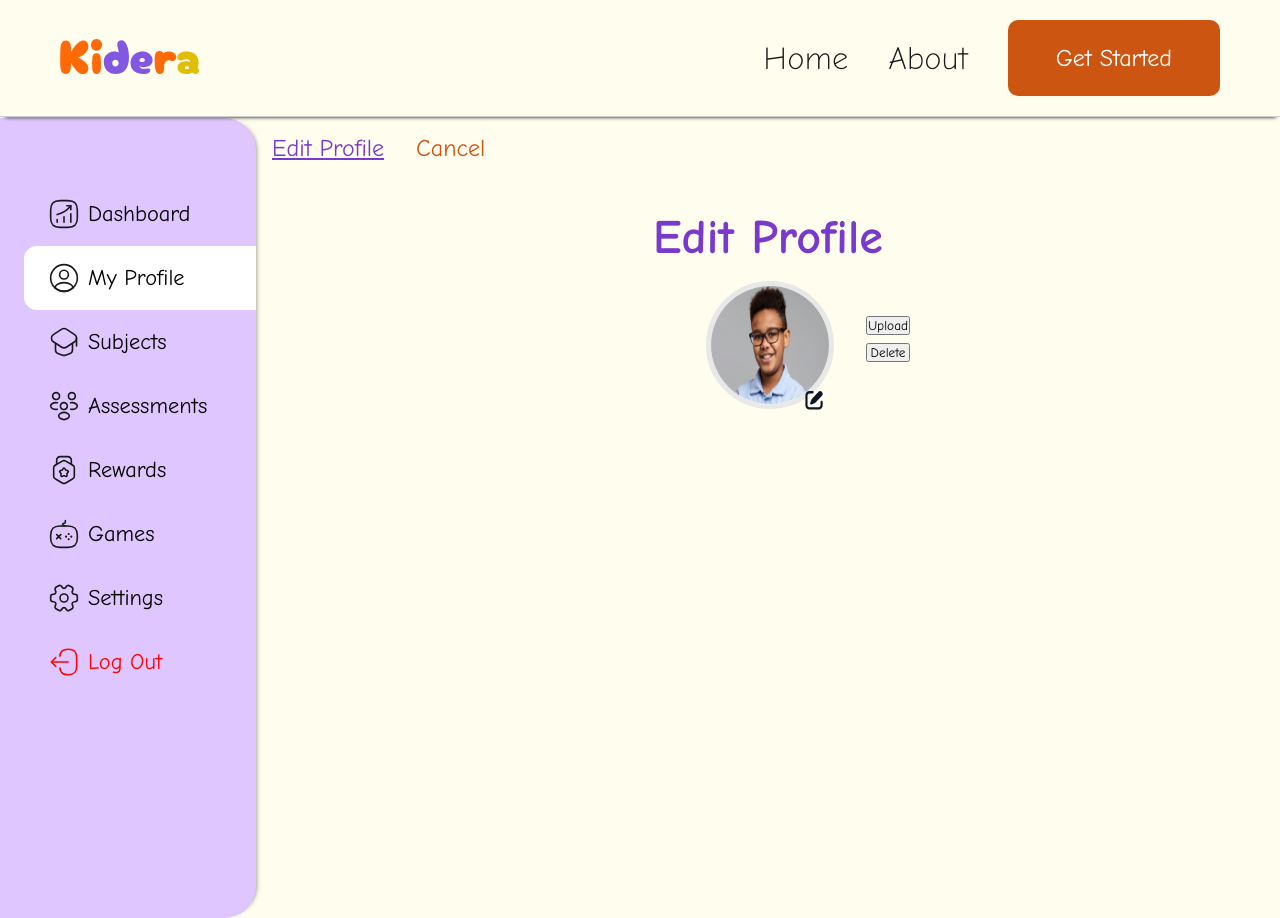
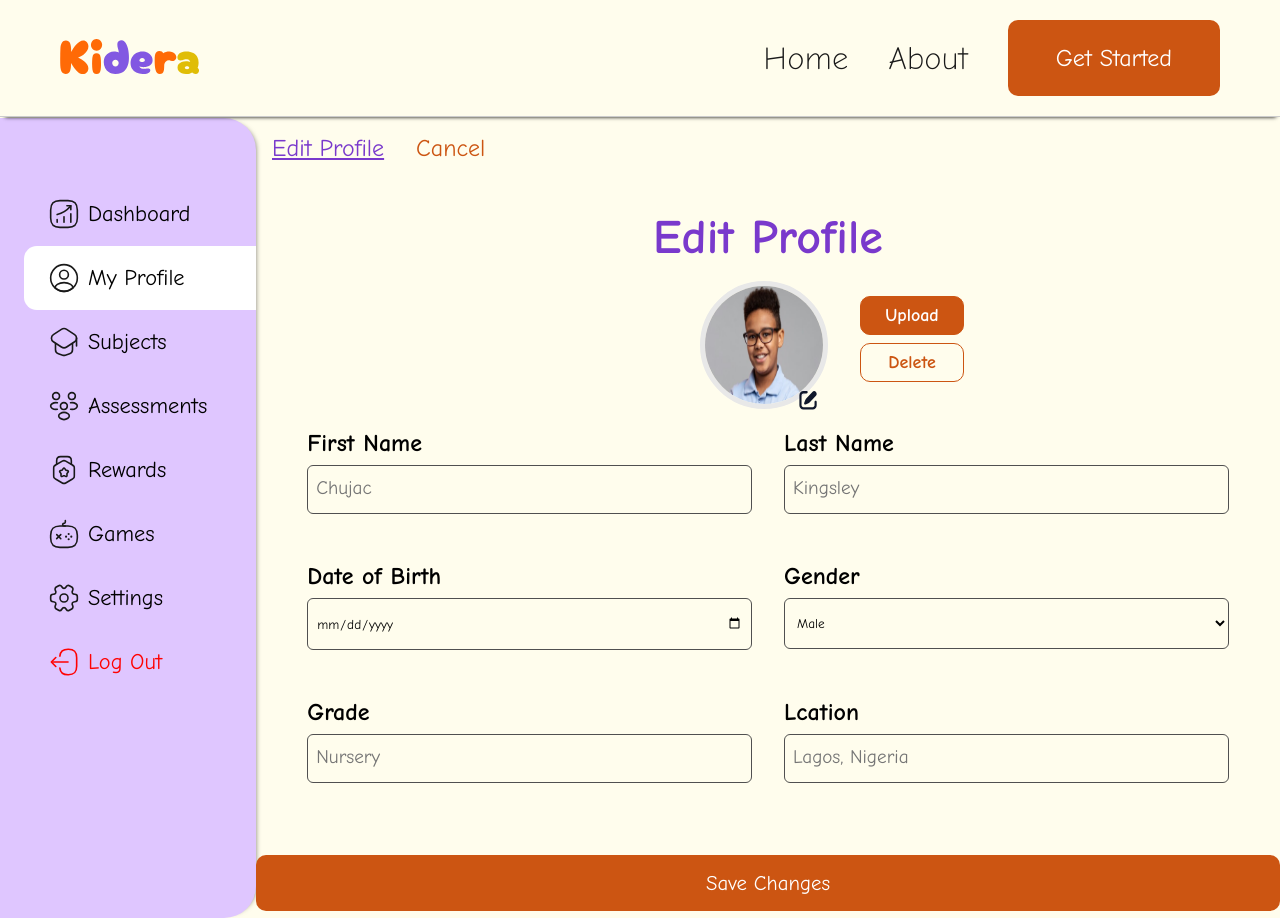
Before and after one commit to GenesysLearnable/LMS-K-FE-12, a React (Vite) app: page /dashboard/profile in a window 1280 px wide. Built offline with nearby package versions, Linux system fonts and the light colour scheme.

Commit message:
Ch: Updates

```diff
--- a/src/pages/DashPages/Profile/Profile.css
+++ b/src/pages/DashPages/Profile/Profile.css
@@ -59,7 +59,7 @@
   display: flex;
   align-items: center;
   gap: 2rem;
-  margin-left: 5rem;
+  margin-left: 8rem;
 }
 
 .edit-cta--buttons {
@@ -67,3 +67,72 @@
   flex-direction: column;
   gap: 0.5rem;
 }
+
+.upload {
+  background: #cc5512;
+  color: #fff;
+  padding: 0.5rem 1.5rem;
+  border: 1px solid #cc5512;
+  border-radius: 10px;
+  font-size: 18px;
+  font-weight: 600;
+  cursor: pointer;
+}
+
+.del {
+  background: #fffded;
+  border: 1px solid #cc5512;
+  color: #cc5512;
+  cursor: pointer;
+  font-weight: 600;
+  font-size: 18px;
+  padding: 0.5rem 1.5rem;
+  border-radius: 10px;
+}
+
+.edit-form--container {
+  display: flex;
+  flex-direction: column;
+  width: 50%;
+  margin: 0 auto;
+}
+
+.edit-form--row {
+  width: 90%;
+  margin: 0 auto 3rem auto;
+  display: flex;
+  gap: 2rem;
+}
+
+.edit-form--container label {
+  font-size: 24px;
+  font-weight: 600;
+  padding-bottom: 0.5rem;
+}
+
+.edit-form--container input,
+.edit-form--container select {
+  /* height: 3rem; */
+  padding: 1rem 0.5rem;
+  background: #fffded;
+  border: 1px solid #505050;
+  border-radius: 6px;
+  outline: none;
+}
+
+.edit-form--container input::placeholder {
+  font-size: 1.2rem;
+}
+
+.edit-form--button {
+  width: 100%;
+  border-radius: 0.625rem;
+  background-color: rgba(204, 85, 18, 1);
+  border: none;
+  font-size: 1.3rem;
+  font-weight: 400;
+  color: white;
+  padding: 1rem 0;
+  margin-top: 1.5rem;
+  cursor: pointer;
+}
--- a/src/pages/DashPages/Profile/Profile.jsx
+++ b/src/pages/DashPages/Profile/Profile.jsx
@@ -1,6 +1,7 @@
 import "./Profile.css";
 import EditIcon from "../../../assets/edit.svg";
 import EditImage from "../../../assets/dash_Avatar.png";
+import { Link } from "react-router-dom";
 
 const UserProfile = () => {
   return (
@@ -25,6 +26,62 @@ const UserProfile = () => {
           </div>
         </div>
       </section>
+
+      <section>
+        <form action="">
+          <div className="edit-form--row">
+            <EditForm label="First Name" type="text" placeholder="Chujac" />
+            <EditForm label="Last Name" type="text" placeholder="Kingsley" />
+          </div>
+          <div className="edit-form--row">
+            <EditForm
+              label="Date of Birth"
+              type="date"
+              placeholder="7th March, 2020"
+            />
+            <RadioForm label="Gender" />
+          </div>
+          <div className="edit-form--row">
+            <EditForm label="Grade" type="text" placeholder="Nursery" />
+            <EditForm
+              label="Lcation"
+              type="text"
+              placeholder="Lagos, Nigeria"
+            />
+          </div>
+
+          <div>
+            <Link to="">
+              <button className="edit-form--button">Save Changes</button>
+            </Link>
+          </div>
+        </form>
+      </section>
+    </>
+  );
+};
+
+const EditForm = ({ label, type, placeholder }) => {
+  return (
+    <>
+      <div className="edit-form--container">
+        <label htmlFor="">{label}</label>
+        <input type={type} placeholder={placeholder} />
+      </div>
+    </>
+  );
+};
+
+const RadioForm = ({ label }) => {
+  return (
+    <>
+      <div className="edit-form--container">
+        <label htmlFor="">{label}</label>
+        <select>
+          <option value="male">Male</option>
+          <option value="Female">Female</option>
+        </select>
+      </div>
     </>
   );
 };
```
